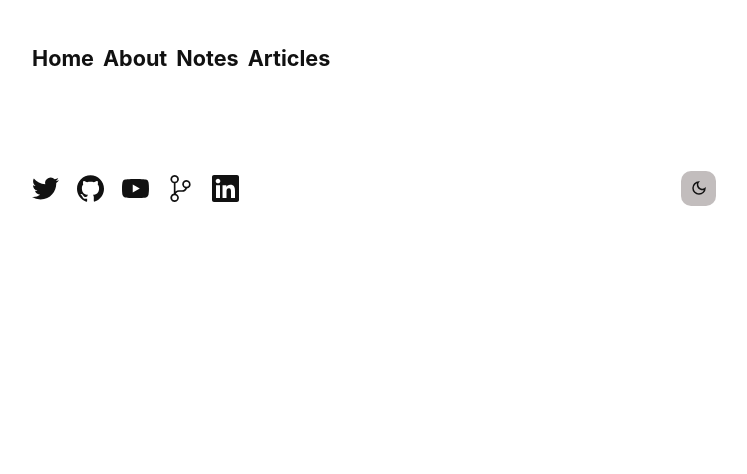
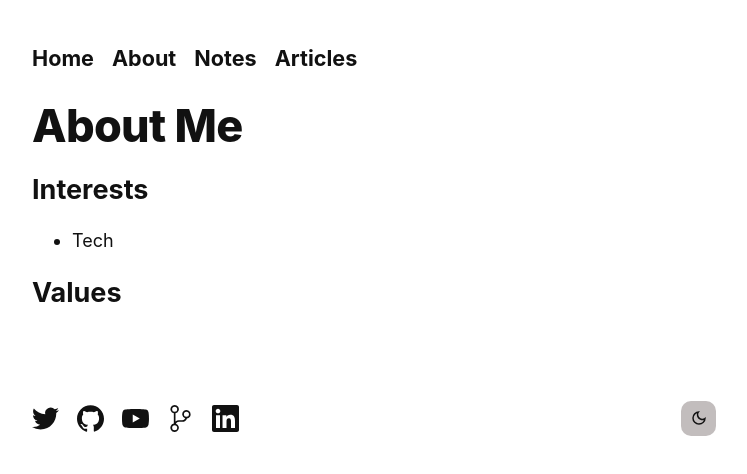
Before and after one commit to pzrsa/parsam.io, a Next.js app: page /about in a window 1280 px wide. Shown: the top 474 px of the page, without its empty margins (266-1013 px from the left). Built offline with nearby package versions, Linux system fonts and the light colour scheme.

Commit message:
some minor tweaks on font sizes and whatnot

```diff
--- a/components/Post.tsx
+++ b/components/Post.tsx
@@ -17,7 +17,7 @@ interface PostProps {
 
 const Post: React.FC<PostProps> = ({ postType, postData }) => {
   return (
-    <div>
+    <>
       <Head>
         <title>{postData.title} - Parsa Mesgarha</title>
         <meta
@@ -65,7 +65,7 @@ const Post: React.FC<PostProps> = ({ postType, postData }) => {
           </a>
         </Link>
       </div>
-    </div>
+    </>
   );
 };
 
--- a/pages/404.tsx
+++ b/pages/404.tsx
@@ -3,14 +3,14 @@ import utilStyles from "../styles/utils.module.css";
 
 const Custom404: React.FC = () => {
   return (
-    <div>
+    <>
       <Head>
         <title>404 - Parsa Mesgarha</title>
       </Head>
       <h1 style={{ textAlign: "center" }} className={utilStyles.heading2Xl}>
         404 - Page not found
       </h1>
-    </div>
+    </>
   );
 };
 
--- a/pages/about.tsx
+++ b/pages/about.tsx
@@ -1,14 +1,25 @@
 import Head from "next/head";
+import utilStyles from "../styles/utils.module.css";
 
 interface AboutProps {}
 
 const About: React.FC<AboutProps> = ({}) => {
   return (
-    <div>
+    <>
       <Head>
         <title>Parsa Mesgarha - About</title>
       </Head>
-    </div>
+      <header>
+        <h1 className={utilStyles.heading2Xl}>About Me</h1>
+      </header>
+      <div>
+        <h2 className={utilStyles.headingLg}>Interests</h2>
+        <ul>
+          <li>Tech</li>
+        </ul>
+        <h2 className={utilStyles.headingLg}>Values</h2>
+      </div>
+    </>
   );
 };
 
--- a/pages/articles.tsx
+++ b/pages/articles.tsx
@@ -21,7 +21,7 @@ interface ArticlesProps {
 
 const Articles: React.FC<ArticlesProps> = ({ allArticlesData }) => {
   return (
-    <div>
+    <>
       <Head>
         <title>Articles - Parsa Mesgarha</title>
       </Head>
@@ -29,7 +29,7 @@ const Articles: React.FC<ArticlesProps> = ({ allArticlesData }) => {
         <h1 className={utilStyles.heading2Xl}>Articles</h1>
       </header>
       <Posts postType="articles" itemsData={allArticlesData} />
-    </div>
+    </>
   );
 };
 
--- a/pages/index.tsx
+++ b/pages/index.tsx
@@ -6,7 +6,7 @@ import utilStyles from "../styles/utils.module.css";
 
 const Home: React.FC = () => {
   return (
-    <div>
+    <>
       <Head>
         <title>Parsa Mesgarha - Programmer, lifelong learner.</title>
       </Head>
@@ -80,7 +80,7 @@ const Home: React.FC = () => {
           so they land straight into your inbox.
         </p>
       </div>
-    </div>
+    </>
   );
 };
 
--- a/pages/notes.tsx
+++ b/pages/notes.tsx
@@ -19,7 +19,7 @@ interface NotesProps {
 
 const Notes: React.FC<NotesProps> = ({ allNotesData }) => {
   return (
-    <div>
+    <>
       <Head>
         <title>Book Notes - Parsa Mesgarha</title>
       </Head>
@@ -27,7 +27,7 @@ const Notes: React.FC<NotesProps> = ({ allNotesData }) => {
         <h1 className={utilStyles.heading2Xl}>Book Notes</h1>
       </header>
       <Posts postType="notes" itemsData={allNotesData} />
-    </div>
+    </>
   );
 };
 
--- a/styles/modules/Navbar.module.css
+++ b/styles/modules/Navbar.module.css
@@ -1,11 +1,10 @@
 .navbar {
   display: flex;
   flex-wrap: wrap;
-  gap: 0.5rem;
+  gap: 1rem;
   flex-direction: row;
   align-items: center;
   margin-bottom: 1rem;
-  font-size: 1.2rem;
   height: 45px;
 }
 
@@ -26,3 +25,17 @@
   display: flex;
   align-items: center;
 }
+
+/* If the screen size is 601px wide or more (desktop) */
+@media screen and (min-width: 301px) {
+  .navbar {
+    font-size: 1.2rem;
+  }
+}
+
+/* If the screen size is 600px wide or less (mobile) */
+@media screen and (max-width: 300px) {
+  .navbar {
+    font-size: 1rem;
+  }
+}
--- a/styles/modules/NowPlaying.module.css
+++ b/styles/modules/NowPlaying.module.css
@@ -1,5 +1,5 @@
 .p {
-  font-size: 1.2rem;
+  font-size: 1.15rem;
   transition: 125ms;
   cursor: default;
 }
--- a/styles/modules/Post.module.css
+++ b/styles/modules/Post.module.css
@@ -1,4 +1,5 @@
 .backToPage {
+  max-width: fit-content;
   margin-top: 3rem;
 }
 
```
